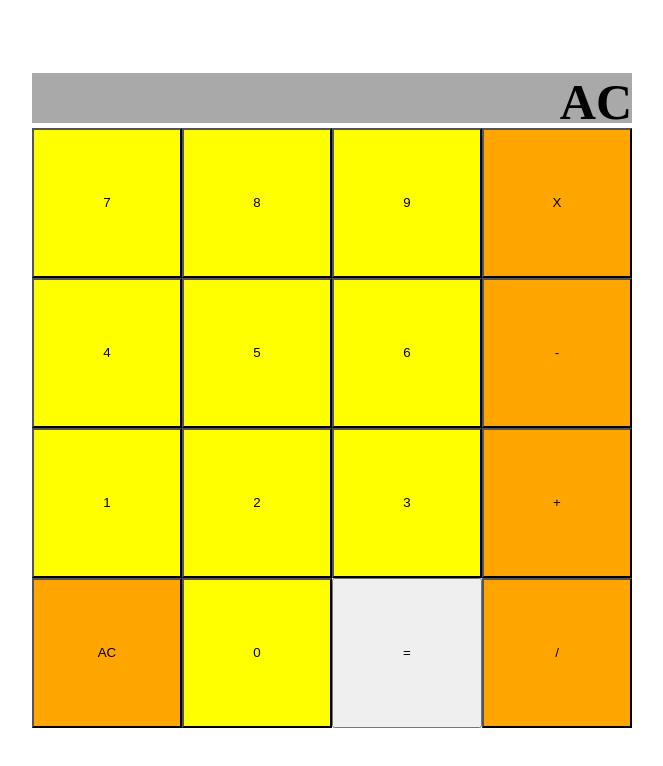
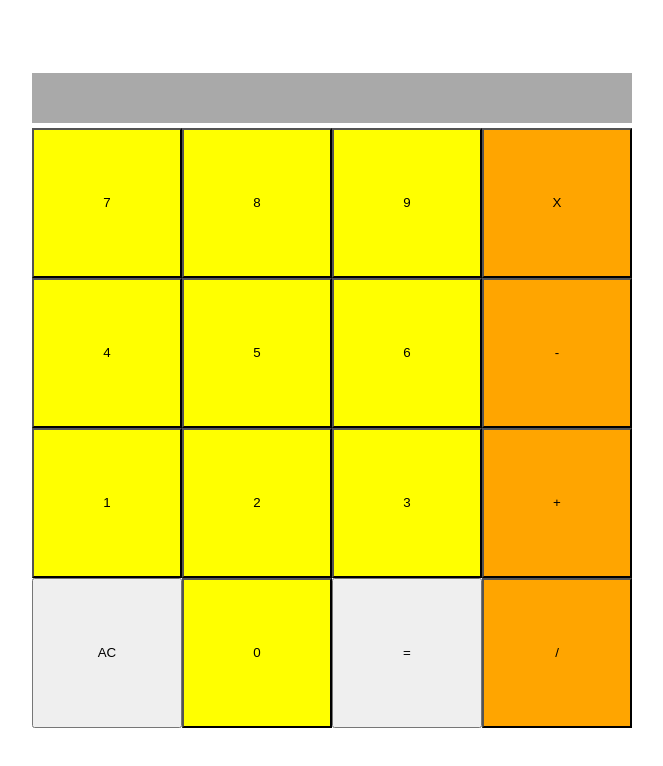
Before and after one commit to eldangold/odin-calculator, a plain HTML site: page index.html in a window 1280 px wide. Both pictures are taken after a click on the button "AC". Shown: the whole page, without its empty margins (308-971 px from the left). Drawn offline with Linux system fonts and the light colour scheme.

Commit message:
Make AC button work

```diff
--- a/index.html
+++ b/index.html
@@ -23,7 +23,7 @@
     <button class="numbers">2</button>
     <button class="numbers">3</button>
     <button class="controls">+</button>
-    <button class="controls">AC</button>
+    <button id="clearAll">AC</button>
     <button class="numbers">0</button>
     <button id="finishCalculation">=</button>
     <button class="controls">/</button>
--- a/script.js
+++ b/script.js
@@ -58,3 +58,10 @@ for (number of document.querySelectorAll(".controls")) {
 }
 
 document.getElementById("finishCalculation").addEventListener("click", () => operate(firstNumber,secondNumber,operator));
+document.getElementById("clearAll").addEventListener("click", () => {
+    firstNumber = null;
+    secondNumber = null;
+    operator = null;
+    displayValue = "";
+    document.getElementById("display").textContent = displayValue;
+})
```
